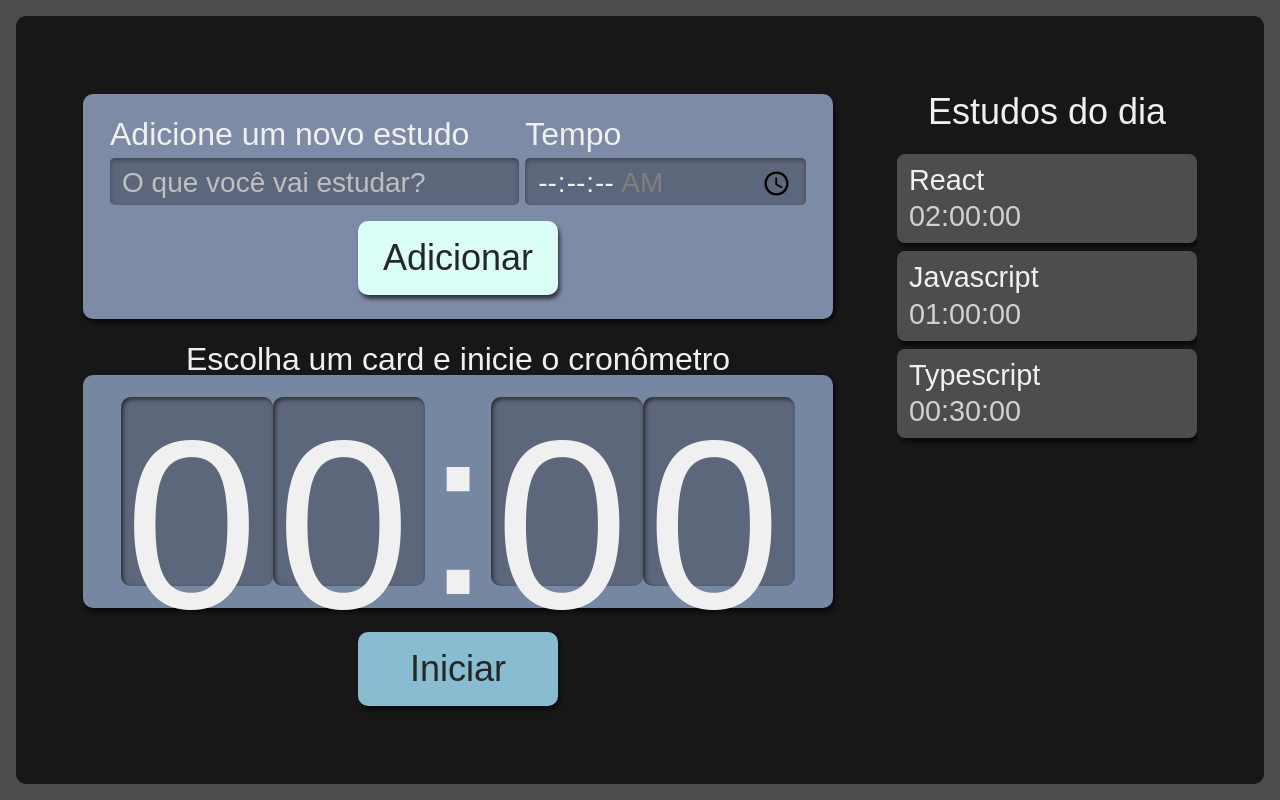
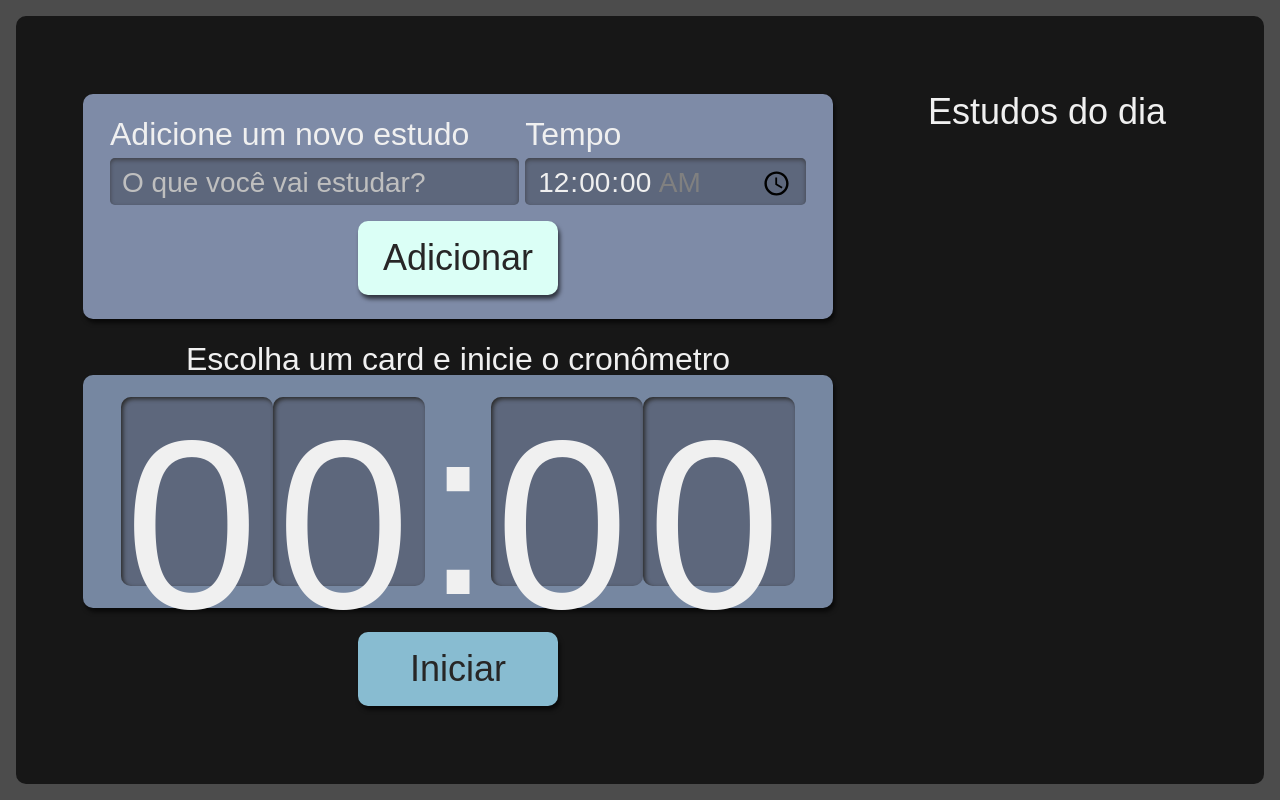
Before and after one commit to Nathalai/studies-oclock, a React (Create React App) app: page / in a window 1280 px wide. Built offline with nearby package versions, Linux system fonts and the light colour scheme.

Commit message:
feat: adds tasks through the form

```diff
--- a/package.json
+++ b/package.json
@@ -14,6 +14,7 @@
     "react-dom": "^18.1.0",
     "react-scripts": "5.0.1",
     "typescript": "^4.6.4",
+    "uuid": "^8.3.2",
     "web-vitals": "^2.1.4"
   },
   "scripts": {
@@ -41,6 +42,7 @@
     ]
   },
   "devDependencies": {
+    "@types/uuid": "^8.3.4",
     "sass": "^1.52.1",
     "typescript-plugin-css-modules": "^3.4.0"
   }
--- a/src/components/Button/index.tsx
+++ b/src/components/Button/index.tsx
@@ -1,10 +1,11 @@
 import React from "react";
 import style from './Botao.module.scss';
 
-class Botao extends React.Component <{ children: any }> {
+class Botao extends React.Component <{ type?: "button" | "submit" | "reset" | undefined, children: any }> {
     render() {
+        const { type = "button" } = this.props;
         return (
-            <button className={style.botao}>
+            <button type={type} className={style.botao}>
                 {this.props.children}
             </button>
         )
--- a/src/components/Form/index.tsx
+++ b/src/components/Form/index.tsx
@@ -1,16 +1,45 @@
 import React from "react";
+import { ITarefa } from "../../types/tema";
 import Botao from "../Button";
-import style from './Formulario.module.scss';
+import style from "./Formulario.module.scss";
+import { v4 as uuidv4 } from "uuid";
 
-class Formulario extends React.Component {
+class Formulario extends React.Component<{
+    setTarefas: React.Dispatch<React.SetStateAction<ITarefa[]>>
+}> {
+    state = {
+        tema: "",
+        tempo: "00:00"
+    }
+
+    adicionarTarefa(evento: React.FormEvent<HTMLFormElement>) {
+        evento.preventDefault();
+        this.props.setTarefas(tarefasAntigas =>
+            [
+                ...tarefasAntigas,
+                {
+                    ...this.state,
+                    selecionado: false,
+                    completado: false,
+                    id: uuidv4()
+                }
+            ])
+        this.setState({
+            tema: "",
+            tempo: "00:00"
+        })
+    }
+
     render () {
         return (
-            <form className={style.novaTarefa}>
+            <form className={style.novaTarefa} onSubmit={this.adicionarTarefa.bind(this)}>
                 <div className= {style.inputContainer}>
                     <label htmlFor="tarefa">Adicione um novo estudo</label>
                     <input
                         type="text"
                         name="tarefa"
+                        value={this.state.tema}
+                        onChange={evento => this.setState({...this.state, tema: evento.target.value})}
                         id="tarefa"
                         placeholder="O que você vai estudar?"
                         required
@@ -22,6 +51,8 @@
                         type="time"
                         step="1"
                         name="tempo"
+                        value={this.state.tempo}
+                        onChange={evento => this.setState({...this.state, tempo: evento.target.value})}
                         id="tempo"
                         min="00:00:00"
                         max="01:30:00"
@@ -29,7 +60,7 @@
                         required
                     />
                 </div>
-                <Botao>
+                <Botao type="submit">
                     Adicionar
                 </Botao>
             </form>
--- a/src/components/List/Item/index.tsx
+++ b/src/components/List/Item/index.tsx
@@ -1,6 +1,8 @@
+import { ITarefa } from "../../../types/tema";
 import style from "../Lista.module.scss";
 
-export default function Item({ tema, tempo }: { tema: string, tempo: string }) {
+export default function Item({ tema, tempo, selecionado, completado, id }: ITarefa) {
+    console.log("item atual", {tema, tempo, selecionado, completado, id});
     return (
         <li className={style.item}>
             <h3> {tema} </h3>
--- a/src/components/List/index.tsx
+++ b/src/components/List/index.tsx
@@ -1,22 +1,11 @@
+import { ITarefa } from '../../types/tema';
 import Item from './Item';
 import style from './Lista.module.scss';
 
-function Lista() {
-    const tarefas = [{
-        tema: "React",
-        tempo: "02:00:00"
-    }, {
-        tema: "Javascript",
-        tempo: "01:00:00"
-    }, {
-        tema: "Typescript",
-        tempo: "00:30:00"
-    }]
+function Lista({tarefas}: {tarefas: ITarefa[]}) {
     return (
         <aside className={style.listaTarefas}>
-            <h2>
-                Estudos do dia
-            </h2>
+            <h2>Estudos do dia</h2>
             <ul>
                 {tarefas.map((item, index) => (
                     <Item key={index}
--- a/src/pages/App.tsx
+++ b/src/pages/App.tsx
@@ -1,14 +1,16 @@
-import React from 'react';
+import React, { useState } from 'react';
 import Cronometro from '../components/Cronometro';
 import Formulario from '../components/Form';
 import Lista from '../components/List';
+import { ITarefa } from '../types/tema';
 import style from './App.module.scss';
 
 function App() {
+  const [tarefas, setTarefas] = useState<ITarefa[] | []>([]);
   return (
     <div className={style.AppStyle}>
-      <Formulario />
-      <Lista />
+      <Formulario setTarefas={setTarefas} />
+      <Lista tarefas={tarefas} />
       <Cronometro />
     </div>
   );
--- /dev/null
+++ b/src/types/tema.ts
@@ -0,0 +1,7 @@
+export interface ITarefa {
+    tema: string,
+    tempo: string,
+    selecionado: boolean,
+    completado: boolean,
+    id: string
+}
```
Also changed, not shown: 1 other file (tests, documents, lock files or other folders).
